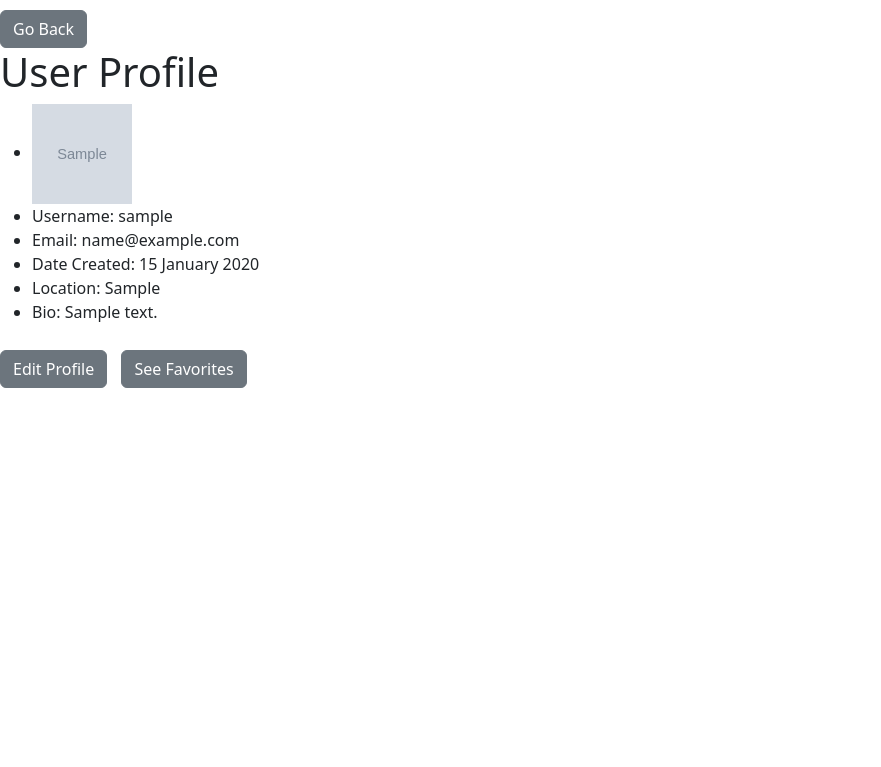
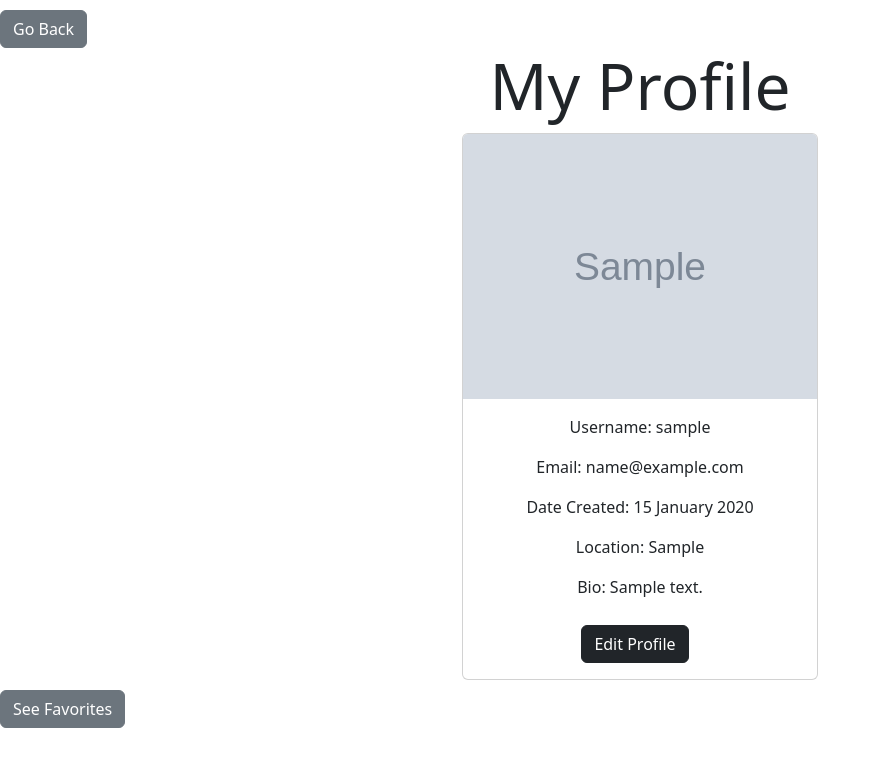
Before and after one commit to Gucci-Man/Superhero-Encyclopedia, a Flask app: template templates/profile.html in a window 1280 px wide. Shown: the top 767 px of the page, without its empty margins (0-881 px from the left). Run offline with Flask 3, Linux system fonts and the light colour scheme; the template is opened without the code that fills it: values that come from a table or form of the project are taken from there, others are empty; tables that the repository leaves empty hold one stand-in row (values such as "Sample post"); grey boxes marked "Sample" are stand-in pictures; some libraries are stand-ins or nearby versions.

Commit message:
updated profile layout

```diff
--- a/templates/profile.html
+++ b/templates/profile.html
@@ -2,16 +2,26 @@
 {% block content %}
 <div>
     <a href="/superheros" class="btn btn-secondary btn-block">Go Back</a>
-    <h1>User Profile</h1>
-    <ul>
-        <li><img src="{{user.image_url}}" alt="Profile Image" width="100" height="100"></li>
-        <li>Username: {{user.username}}</li>
-        <li>Email: {{user.email}}</li>
-        <li>Date Created: {{user.timestamp.strftime('%d %B %Y')}}</li>
-        <li>Location: {{user.location}}</li>
-        <li>Bio: {{user.bio}}</li>
-    </ul>
-    <a href="/users/edit" class="btn btn-secondary btn-block">Edit Profile</a>
+    <div class="container">
+
+        <div class="row justify-content-center text-center">
+            <div class="col-4">
+                <h1 class="display-3">My Profile</h1>
+                <div class="card">
+                    <img src="{{user.image_url}}" alt="Profile Image" class="card-img-top">
+                    <div class="card-body">
+                        <p class="card-text">Username: {{user.username}}</p>
+                        <p class="card-text">Email: {{user.email}}</p>
+                        <p class="card-text">Date Created: {{user.timestamp.strftime('%d %B %Y')}}</p>
+                        <p class="card-text">Location: {{user.location}}</p>
+                        <p class="card-text">Bio: {{user.bio}}</p>
+                        <a href="/users/edit" class="btn btn-dark btn-block">Edit Profile</a>
+                    </div>
+                </div>
+            </div>
+        </div>
+    </div>
+
     <a href="/users/favorites" class="btn btn-secondary btn-block">See Favorites</a>
 </div>
 {% endblock %}
```
Also changed, not shown: templates/hero.html (+4 -6 lines).
